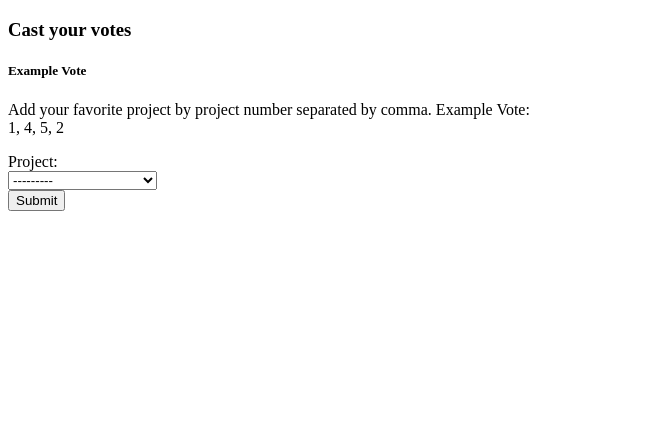
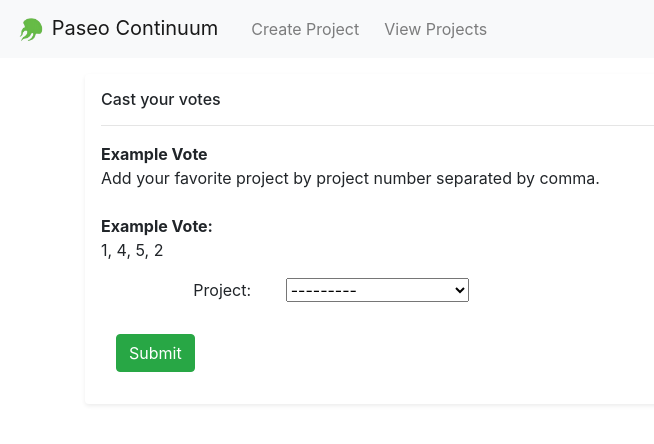
Before and after one commit to Freyja-Folkvangr/django-voting-example, a Django app: page /1/enter_vote/ in a window 1280 px wide. Shown: the top 444 px of the page, without its empty margins (0-654 px from the left). Run offline with Django 3.2, Linux system fonts and the light colour scheme; tables that the repository leaves empty hold one stand-in row (values such as "Sample post"); some libraries are stand-ins or nearby versions.

Commit message:
added bootstrap template from CDN

```diff
--- a/continuum/templates/continuum/base.html
+++ b/continuum/templates/continuum/base.html
@@ -1,12 +1,51 @@
 <!DOCTYPE html>
 <html>
 <head>
-	<title>Vote {% block title %}  {% endblock %}</title>
+    <title>Vote {% block title %}  {% endblock %}</title>
+    <link rel="stylesheet" href="https://stackpath.bootstrapcdn.com/bootstrap/4.3.1/css/bootstrap.min.css"
+          integrity="sha384-ggOyR0iXCbMQv3Xipma34MD+dH/1fQ784/j6cY/iJTQUOhcWr7x9JvoRxT2MZw1T" crossorigin="anonymous">
+    <script src="https://stackpath.bootstrapcdn.com/bootstrap/4.3.1/js/bootstrap.min.js"
+            integrity="sha384-JjSmVgyd0p3pXB1rRibZUAYoIIy6OrQ6VrjIEaFf/nJGzIxFDsf4x0xIM+B07jRM"
+            crossorigin="anonymous"></script>
+</head>
+<header>
+    <nav class="navbar navbar-expand-lg navbar-light bg-light">
+        <a class="navbar-brand" href="#">
+            <img src="/static/medusa.png" width="30" height="30" alt="">
+            Paseo Continuum
+        </a>
+        <button class="navbar-toggler" type="button" data-toggle="collapse" data-target="#navbarNav"
+                aria-controls="navbarNav" aria-expanded="false" aria-label="Toggle navigation">
+            <span class="navbar-toggler-icon"></span>
+        </button>
+        <div class="collapse navbar-collapse" id="navbarNav">
+            <ul class="navbar-nav">
+                <li class="nav-item">
+                    <a href="{% url 'continuum:enterproject' %}" class="nav-link"><span
+                            class="glyphicon glyphicon-cd"
+                            aria-hidden="true"></span>&nbsp;
+                        Create Project</a></li>
+                </li>
+                <li class="nav-item">
+                    <a href="{% url 'continuum:detailproject' %}" class="nav-link"><span
+                            class="glyphicon glyphicon-cd"
+                            aria-hidden="true"></span>&nbsp;
+                        View Projects</a></li>
+                </li>
+{#                <li class="nav-item">#}
+{#                    <a class="nav-link disabled" href="#" tabindex="-1" aria-disabled="true">Disabled</a>#}
+{#                </li>#}
+            </ul>
+        </div>
+    </nav>
+</header>
 
-</head>
 <body>
-{% block body%}
-
-{% endblock %}
+<main role="main" class="container">
+    <div class="my-3 p-3 bg-white rounded shadow-sm">
+        {% block body %}
+        {% endblock %}
+    </div>
+</main>
 </body>
 </html>
--- a/continuum/templates/continuum/cast_a_vote.html
+++ b/continuum/templates/continuum/cast_a_vote.html
@@ -2,10 +2,12 @@
 {% block title %}Enter Project {% endblock %}
 
 {% block body %}
+
 <div class="panel-body">
-	<h3>Cast your votes</h3>
-<h5>Example Vote</h5>
-<p>Add your favorite project by project number separated by comma. Example Vote:<br>1, 4, 5, 2</p>
+	<h6>Cast your votes</h6>
+<hr>
+<b>Example Vote</b>
+    <p>Add your favorite project by project number separated by comma.<br><br><b>Example Vote:</b><br>1, 4, 5, 2</p>
     	{% if error_message %}
         <p><strong>{{ error_message }}</strong></p>
         {% endif %}
--- a/continuum/templates/continuum/form_template.html
+++ b/continuum/templates/continuum/form_template.html
@@ -1,9 +1,11 @@
 {% for field in form %}
     <div class="form-group">
-        <div class="col-sm-offset-2 col-sm-10">
-            <span class="text-danger small">{{ field.errors }}</span>
+        <div class="row">
+            <div class="col-sm">
+                <span class="text-danger small">{{ field.errors }}</span>
+            </div>
+            <label class="control-label col-sm">{{ field.label_tag }}</label>
+            <div class="col-sm-10">{{ field }}</div>
         </div>
-        <label class="control-label col-sm-2" for="song_title">{{ field.label_tag }}</label>
-        <div class="col-sm-10">{{ field }}</div>
     </div>
 {% endfor %}
```
Also changed, not shown: continuum/templates/continuum/create_project.html (+6 -2 lines), continuum/templates/continuum/index.html (+21 -3 lines), continuum/templates/continuum/view_projects.html (+16 -6 lines), continuum/static/medusa.png (added), continuum/static/medusa.svg (added), continuum/static/team.jpg (added).
